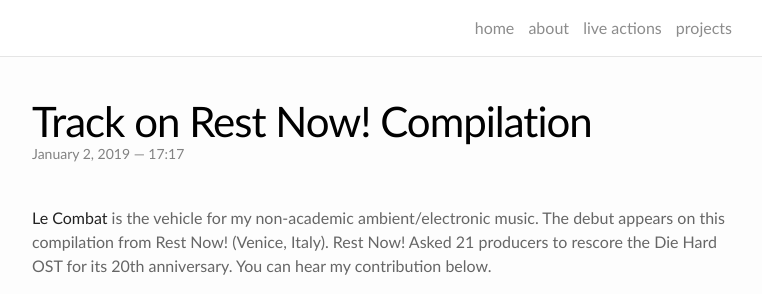
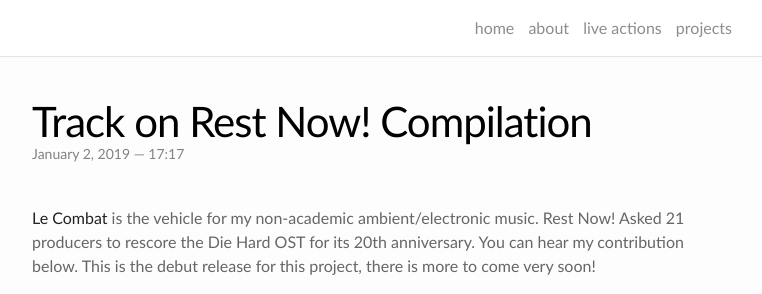
Before and after one commit to martindisley/martindisley.github.io, a Jekyll site: the page built from _portfolio/5_project.markdown, in a window 1280 px wide and 900 px high, cut to the strip 0-294 px from the top of the window. Shown: the whole strip, without its empty margins (258-1020 px from the left). Built offline with Jekyll 4.4.1, drawn with Linux system fonts in a browser that asks for light colours; nearby versions of some CDN libraries.

Commit message:
die hard 06

```diff
--- a/_portfolio/5_project.markdown
+++ b/_portfolio/5_project.markdown
@@ -5,6 +5,6 @@ description: Composition
 img: /img/restnowdiehard.jpg
 ---
 
-[Le Combat](https://en.wikipedia.org/wiki/Combat_(newspaper)) is the vehicle for my  non-academic ambient/electronic music. The debut appears on this compilation from Rest Now! (Venice, Italy). Rest Now! Asked 21 producers to rescore the Die Hard OST for its 20th anniversary. You can hear my contribution below.
+[Le Combat](https://en.wikipedia.org/wiki/Combat_(newspaper)) is the vehicle for my  non-academic ambient/electronic music. Rest Now! Asked 21 producers to rescore the Die Hard OST for its 20th anniversary. You can hear my contribution below. This is the debut release for this project, there is more to come very soon!
 
 <p align="center"><iframe style="border: 0; width: 600px; height: 1200px;" src="https://bandcamp.com/EmbeddedPlayer/album=2493063298/size=large/bgcol=333333/linkcol=0f91ff/package=1165367189/transparent=true/" seamless><a href="http://music.takearestnow.com/album/die-hard-rest-now-motion-picture-soundtrack">Die Hard (Rest Now! Motion Picture Soundtrack) by Various Artists</a></iframe>
```
